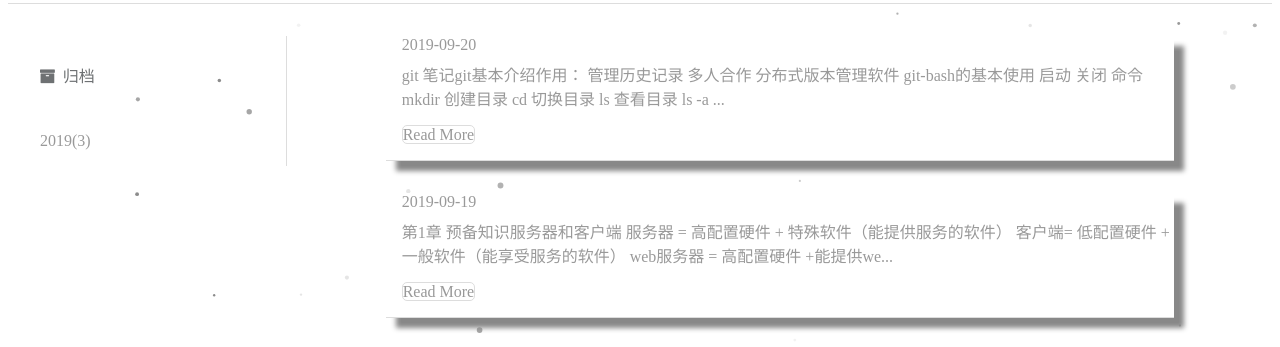
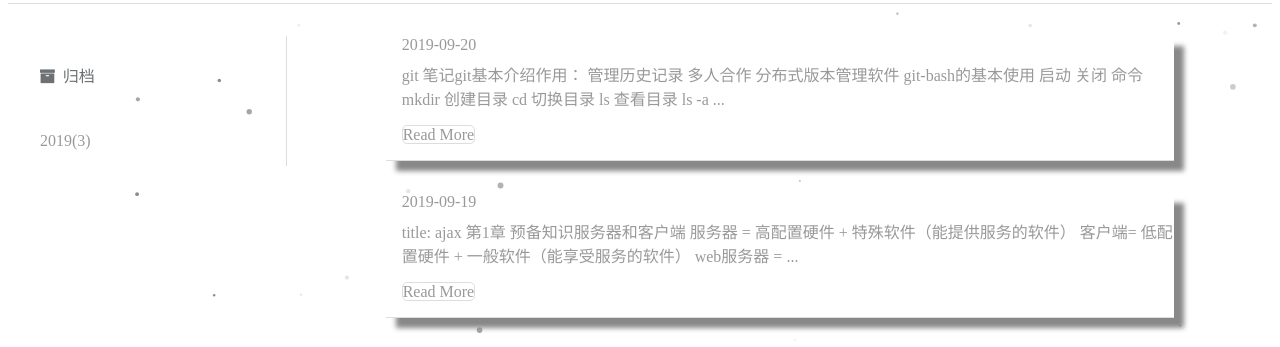
Before and after one commit to jiangyuhang19971225/jiangyuhang19971225.github.io, a plain HTML site: page index.html in a window 1280 px wide. Shown: the part 85-432 px from the top of the page. Drawn offline with nearby package versions, Linux system fonts and the light colour scheme.

Commit message:
Site updated: 2019-09-28 15:44:34

```diff
--- a/index.html
+++ b/index.html
@@ -124,12 +124,13 @@ ls -a ...
 	<div class="article-entry">
 
 
-			第1章 预备知识服务器和客户端
+			title: ajax
+第1章 预备知识服务器和客户端
 服务器 = 高配置硬件 + 特殊软件（能提供服务的软件）
 
 客户端= 低配置硬件 + 一般软件（能享受服务的软件）
 
-web服务器 =  高配置硬件 +能提供we...
+web服务器 =  ...
 
 			<p class="article-more-link">
 			<a href="/2019/09/19/ajax/#more">Read More</a>
```
Also changed, not shown: 2019/09/19/ajax/index.html (+2 -1 lines).
